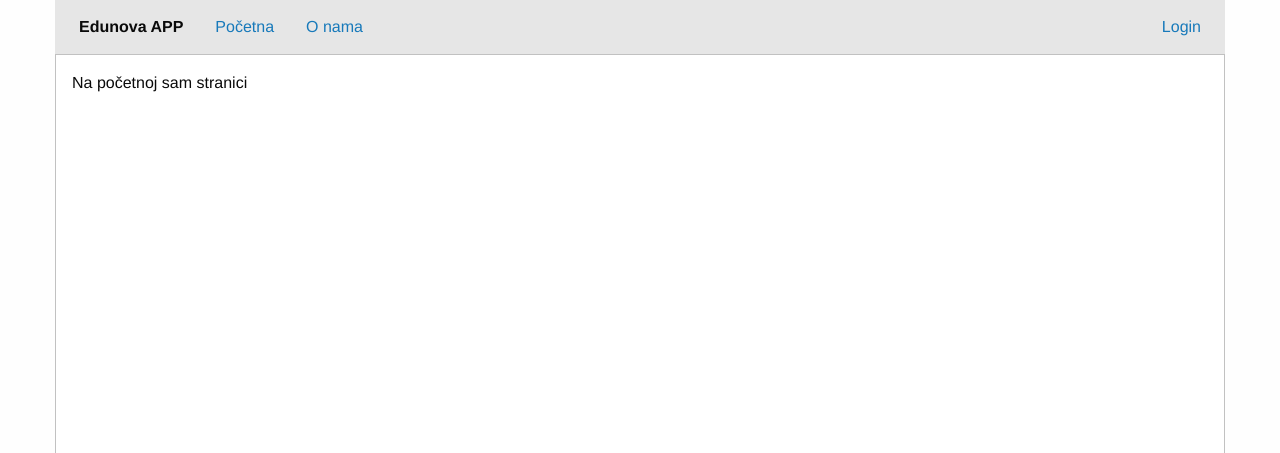
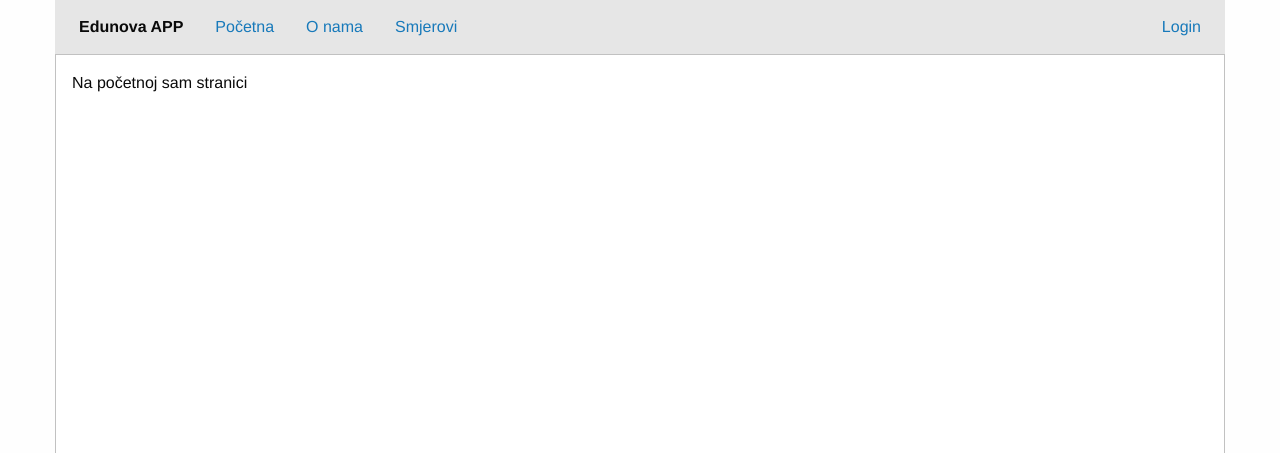
Before and after one commit to Filip-Janjesic/polaznikpp23, a PHP site: page / in a window 1280 px wide. Shown: the top 453 px of the page. Run offline with PHP 8.4, Linux system fonts and the light colour scheme.

Commit message:
predavanje nastavak

```diff
--- a/app/controller/IndexController.php
+++ b/app/controller/IndexController.php
@@ -18,4 +18,9 @@ class IndexController extends Controller
             'podaci' => [1,2,3,2,2,2,3]
         ]);
     }
+    public function smjerovi()
+    {
+        $this->view->render('smjerovi');
+    }
+
 }
--- a/app/view/predlosci/izbornik.phtml
+++ b/app/view/predlosci/izbornik.phtml
@@ -4,6 +4,7 @@
       <li class="menu-text"><?=App::config('nazivApp')?></li>
       <li><a href="<?=App::config('url')?>">Početna</a></li>
       <li><a href="<?=App::config('url')?>index/onama">O nama</a></li>
+      <li><a href="<?=App::config('url')?>index/smjerovi">Smjerovi</a></li>
     </ul>
   </div>
   <div class="top-bar-right">
--- /dev/null
+++ b/app/view/smjerovi.phtml
@@ -0,0 +1 @@
+Ovdje će biti smjerovi
```
